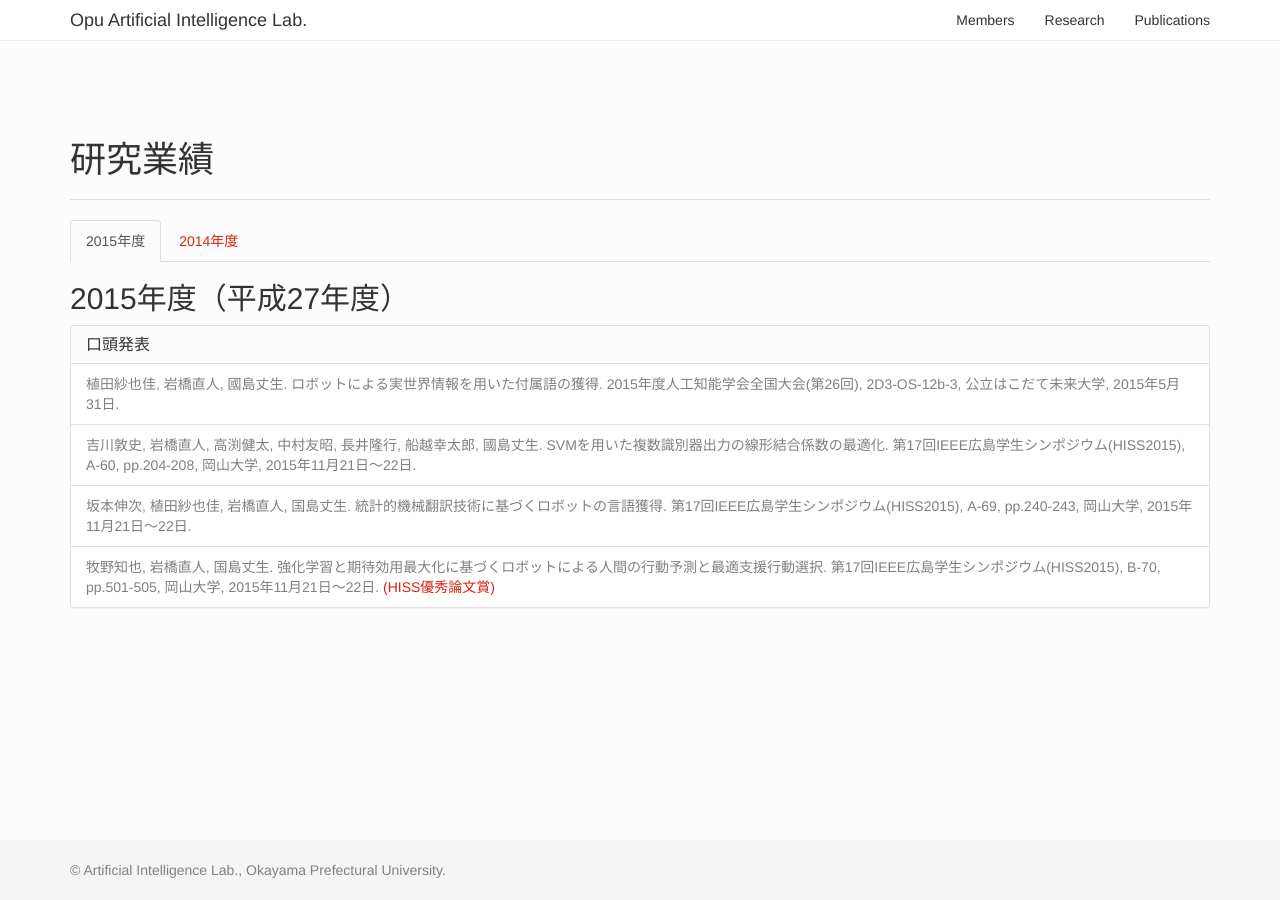
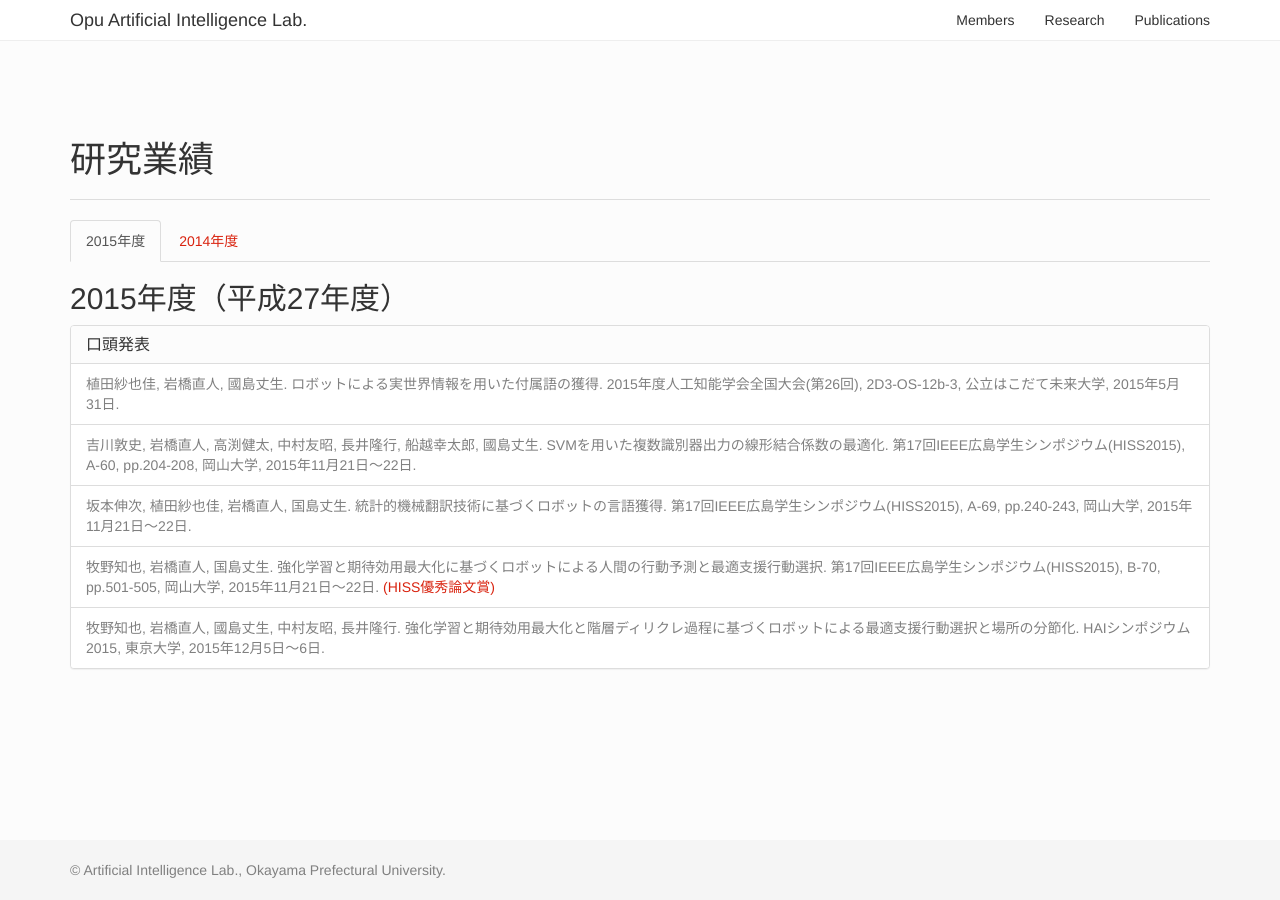
Before and after one commit to kunishi/www-ime, a Jekyll site: the page built from publications/index.html, in a window 1280 px wide. Built offline with Jekyll 4.4.1, drawn with Linux system fonts in a browser that asks for light colours; nearby versions of some CDN libraries; a style sheet for code colours, icons or effects is not loaded.

Commit message:
hai 2015.

```diff
--- a/publications/index.html
+++ b/publications/index.html
@@ -34,6 +34,11 @@ title: 研究業績
 					強化学習と期待効用最大化に基づくロボットによる人間の行動予測と最適支援行動選択.
 					第17回IEEE広島学生シンポジウム(HISS2015), B-70, pp.501-505, 岡山大学, 2015年11月21日〜22日.
 					<span class="text-primary">(HISS優秀論文賞)</span>
+				</li>
+				<li class="list-group-item">
+					牧野知也, 岩橋直人, 國島丈生, 中村友昭, ⻑井隆行.
+					強化学習と期待効用最大化と階層ディリクレ過程に基づくロボットによる最適支援行動選択と場所の分節化.
+					HAIシンポジウム2015, 東京大学, 2015年12月5日〜6日.
 				</li>
 			</ul>
 		</div>
```
